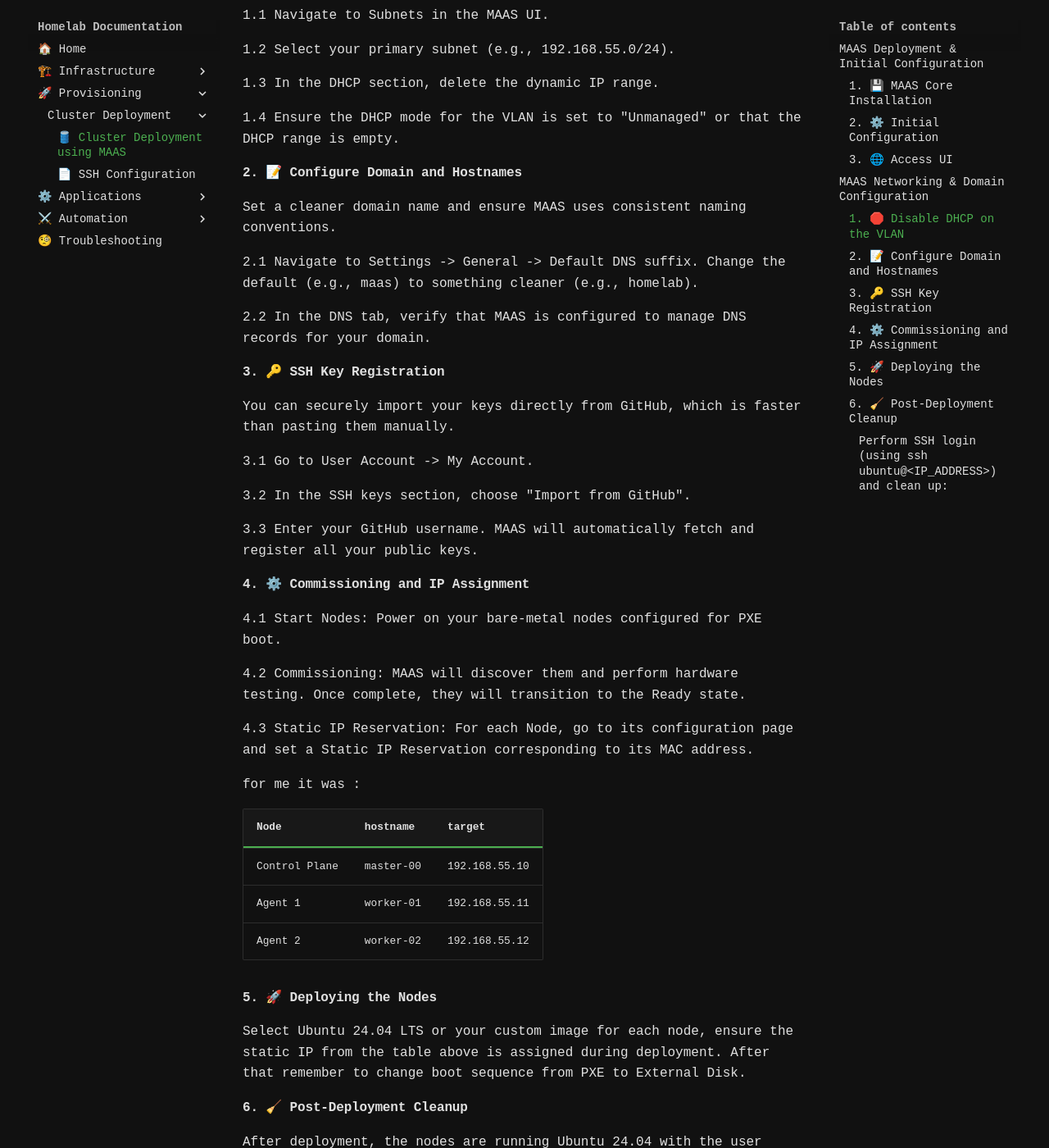
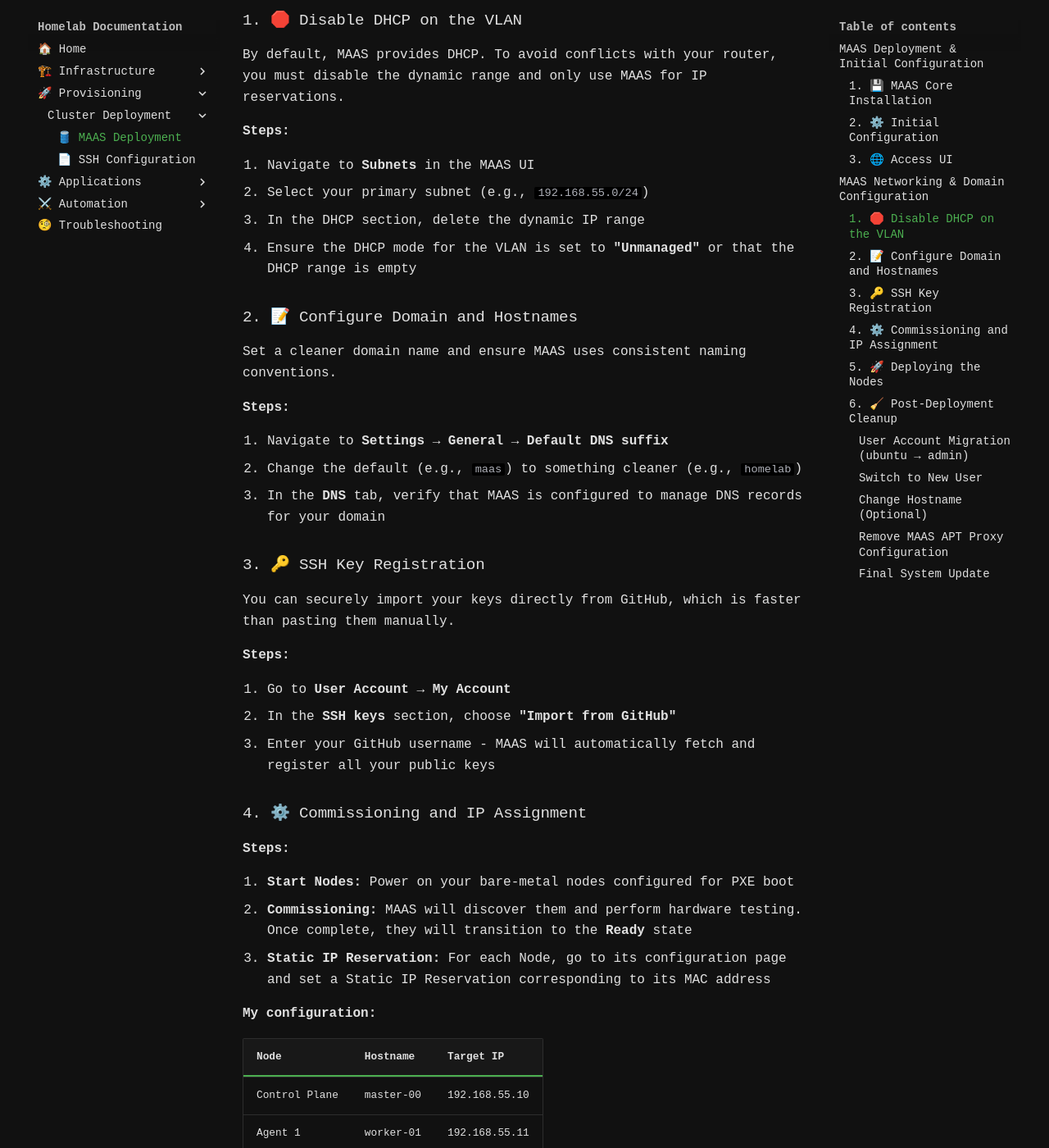
Before and after one commit to kCn3333/homelab, an MkDocs documentation site: the page built from docs/provisioning/Cluster-Deployment/1-cluster-deployment-maas.md, in a window 1280 px wide and 1400 px high, scrolled down 1094 px. Shown: the whole window at 82% size. Built offline with MkDocs 1.6.1 and Material for MkDocs 9.7.7, drawn with Linux system fonts in a browser that asks for light colours; nearby versions of some CDN libraries; comment, search, counter and statistics services are not loaded; some of the changed text lies outside the part shown.

Commit message:
vault backup: 2025-12-11 21:39:52

````diff
--- a/docs/javascripts/hljs-init.js
+++ b/docs/javascripts/hljs-init.js
@@ -1,5 +1,13 @@
-document.addEventListener('DOMContentLoaded', (event) => {
-  document.querySelectorAll('pre code').forEach((block) => {
-    hljs.highlightElement(block);
+// Instant highlight - nie czekaj na DOMContentLoaded
+(function() {
+  if (typeof hljs !== 'undefined') {
+    hljs.highlightAll();
+  }
+
+  // Backup dla dynamic content
+  document.addEventListener('DOMContentLoaded', function() {
+    if (typeof hljs !== 'undefined') {
+      hljs.highlightAll();
+    }
   });
-});
+})();
--- a/docs/provisioning/Cluster-Deployment/1-cluster-deployment-maas.md
+++ b/docs/provisioning/Cluster-Deployment/1-cluster-deployment-maas.md
@@ -1,28 +1,29 @@
+# 🛢️ MAAS Deployment
 
-# 🛢️ Cluster Deployment using MAAS
+**Used Prerequisites:**
 
-Used Prerequisites:
 - Ubuntu Server: for MAAS Installation
-- Nodes: Three machines (Master, Worker 1, Worker 2) configured for PXE boot.
+- Nodes: Three machines (Master, Worker 1, Worker 2) configured for PXE boot
+
 ---
 
-### MAAS Deployment & Initial Configuration
+## MAAS Deployment & Initial Configuration
 
-#### 1. 💾 MAAS Core Installation
+### 1. 💾 MAAS Core Installation
 
 Install the MAAS packages and the required database components.
 
 ```bash
-# 1. Add repository for latest MaaS version
+# Add repository for latest MaaS version
 sudo apt install software-properties-common
 sudo add-apt-repository ppa:maas/3.7
 
-# 2. Update and install the MaaS package
+# Update and install the MaaS package
 sudo apt update
 sudo apt install maas
 ```
 
-#### 2. ⚙️ Initial Configuration
+### 2. ⚙️ Initial Configuration
 
 Initialize the MAAS region controller. You will be prompted to choose a user (create a new one).
 
@@ -30,121 +31,151 @@
 sudo maas init
 ```
 
-#### 3. 🌐 Access UI
+### 3. 🌐 Access UI
 
 Open a web browser and navigate to:
 
-***`http://<MAAS_SERVER_IP>:5240/MAAS`***
+**`http://<MAAS_SERVER_IP>:5240/MAAS`**
 
-Login: Use the administrator account credentials set during maas init
+**Login:** Use the administrator account credentials set during `maas init`
 
 ---
 
-### MAAS Networking & Domain Configuration
+## MAAS Networking & Domain Configuration
 
-#### 1. 🛑 Disable DHCP on the VLAN
+### 1. 🛑 Disable DHCP on the VLAN
 
 By default, MAAS provides DHCP. To avoid conflicts with your router, you must disable the dynamic range and only use MAAS for IP reservations.
 
-1.1 Navigate to Subnets in the MAAS UI.
+**Steps:**
 
-1.2 Select your primary subnet (e.g., 192.168.55.0/24).
+1. Navigate to **Subnets** in the MAAS UI
+2. Select your primary subnet (e.g., `192.168.55.0/24`)
+3. In the DHCP section, delete the dynamic IP range
+4. Ensure the DHCP mode for the VLAN is set to **"Unmanaged"** or that the DHCP range is empty
 
-1.3 In the DHCP section, delete the dynamic IP range.
-
-1.4 Ensure the DHCP mode for the VLAN is set to "Unmanaged" or that the DHCP range is empty.
-
-#### 2. 📝 Configure Domain and Hostnames
+### 2. 📝 Configure Domain and Hostnames
 
 Set a cleaner domain name and ensure MAAS uses consistent naming conventions.
 
-2.1 Navigate to Settings -> General -> Default DNS suffix. Change the default (e.g., maas) to something cleaner (e.g., homelab).
+**Steps:**
 
-2.2 In the DNS tab, verify that MAAS is configured to manage DNS records for your domain.
+1. Navigate to **Settings → General → Default DNS suffix**
+2. Change the default (e.g., `maas`) to something cleaner (e.g., `homelab`)
+3. In the **DNS** tab, verify that MAAS is configured to manage DNS records for your domain
 
-#### 3. 🔑 SSH Key Registration
+### 3. 🔑 SSH Key Registration
 
 You can securely import your keys directly from GitHub, which is faster than pasting them manually.
 
-3.1 Go to User Account -> My Account.
+**Steps:**
 
-3.2 In the SSH keys section, choose "Import from GitHub".
+1. Go to **User Account → My Account**
+2. In the **SSH keys** section, choose **"Import from GitHub"**
+3. Enter your GitHub username - MAAS will automatically fetch and register all your public keys
 
-3.3 Enter your GitHub username. MAAS will automatically fetch and register all your public keys.
+### 4. ⚙️ Commissioning and IP Assignment
 
-#### 4. ⚙️ Commissioning and IP Assignment
+**Steps:**
 
-4.1 Start Nodes: Power on your bare-metal nodes configured for PXE boot.
+1. **Start Nodes:** Power on your bare-metal nodes configured for PXE boot
+2. **Commissioning:** MAAS will discover them and perform hardware testing. Once complete, they will transition to the **Ready** state
+3. **Static IP Reservation:** For each Node, go to its configuration page and set a Static IP Reservation corresponding to its MAC address
 
-4.2 Commissioning: MAAS will discover them and perform hardware testing. Once complete, they will transition to the Ready state.
+**My configuration:**
 
-4.3 Static IP Reservation: For each Node, go to its configuration page and set a Static IP Reservation corresponding to its MAC address.
+|Node|Hostname|Target IP|
+|---|---|---|
+|Control Plane|master-00|192.168.55.10|
+|Agent 1|worker-01|192.168.55.11|
+|Agent 2|worker-02|192.168.55.12|
 
-for me it was :
+### 5. 🚀 Deploying the Nodes
 
-| Node          | hostname  | target        |
-| ------------- | --------- | ------------- |
-| Control Plane | master-00 | 192.168.55.10 |
-| Agent 1       | worker-01 | 192.168.55.11 |
-| Agent 2       | worker-02 | 192.168.55.12 |
+1. Select **Ubuntu 24.04 LTS** or your custom image for each node
+2. Ensure the static IP from the table above is assigned during deployment
+3. After deployment, remember to **change boot sequence from PXE to External Disk**
 
-#### 5. 🚀 Deploying the Nodes
-
-Select Ubuntu 24.04 LTS or your custom image for each node, ensure the static IP from the table above is assigned during deployment. After that remember to change boot sequence from PXE to External Disk.
-
-#### 6. 🧹 Post-Deployment Cleanup
+### 6. 🧹 Post-Deployment Cleanup
 
 After deployment, the nodes are running Ubuntu 24.04 with the user `ubuntu` by default and some MAAS settings.
 
-##### Perform SSH login (using `ssh ubuntu@<IP_ADDRESS>`) and clean up:
+#### User Account Migration (ubuntu → admin)
 
-6.1 User Account Migration (ubuntu -> admin)
+Perform SSH login using `ssh ubuntu@<IP_ADDRESS>` and execute:
 
 ```bash
 # Add new user
 sudo adduser admin
+
 # Grant sudo rights to the new user
 sudo usermod -aG sudo admin
+```
 
-# Enable password-less sudo (required for Ansible)
+Enable password-less sudo (required for Ansible):
+
+```bash
 sudo visudo
-# Add to the end of a file
+```
+
+Add to the end of the file:
+
+```bash
 admin ALL=(ALL) NOPASSWD: ALL
+```
 
-# Copy SSH key to new user and fix ownership/permissions
+Copy SSH key to new user and fix ownership/permissions:
+
+```bash
 sudo cp -r /home/ubuntu/.ssh /home/admin/
 sudo chown -R admin:admin /home/admin/.ssh
 sudo chmod 700 /home/admin/.ssh
 sudo chmod 600 /home/admin/.ssh/authorized_keys
 ```
 
-6.2 Log out and log back in as the new user
+#### Switch to New User
+
+Log out and log back in as the new user:
+
 ```bash
 exit
 ssh admin@<IP_ADDRESS>
+```
 
-# If works fine, delete ubuntu user
+If everything works fine, delete the ubuntu user:
+
+```bash
 sudo deluser --remove-home ubuntu
 ```
 
-6.3 If you want to change the hostname
+#### Change Hostname (Optional)
+
 ```bash
 sudo hostnamectl set-hostname master-00
 ```
 
-6.4 Remove MAAS APT Proxy configuration
+#### Remove MAAS APT Proxy Configuration
+
 ```bash
+# Remove APT proxy config
 sudo rm -f /etc/apt/apt.conf.d/90curtin-aptproxy
-# global proxy environment variables (HTTP_PROXY, HTTPS_PROXY)
+
+# Remove global proxy environment variables
 sudo sed -i '/maas/d' /etc/environment
 sudo sed -i '/maas/d' /etc/bash.bashrc
 
+# Fix missing packages
 sudo apt update --fix-missing
-# Optionally remove duplicate source warnings
+```
+
+Optionally remove duplicate source warnings:
+
+```bash
 sudo mv /etc/apt/sources.list /etc/apt/sources.list.bak
 ```
 
-and finally update system packages
+#### Final System Update
+
 ```bash
 sudo apt update && sudo apt upgrade -y
 ```
````
